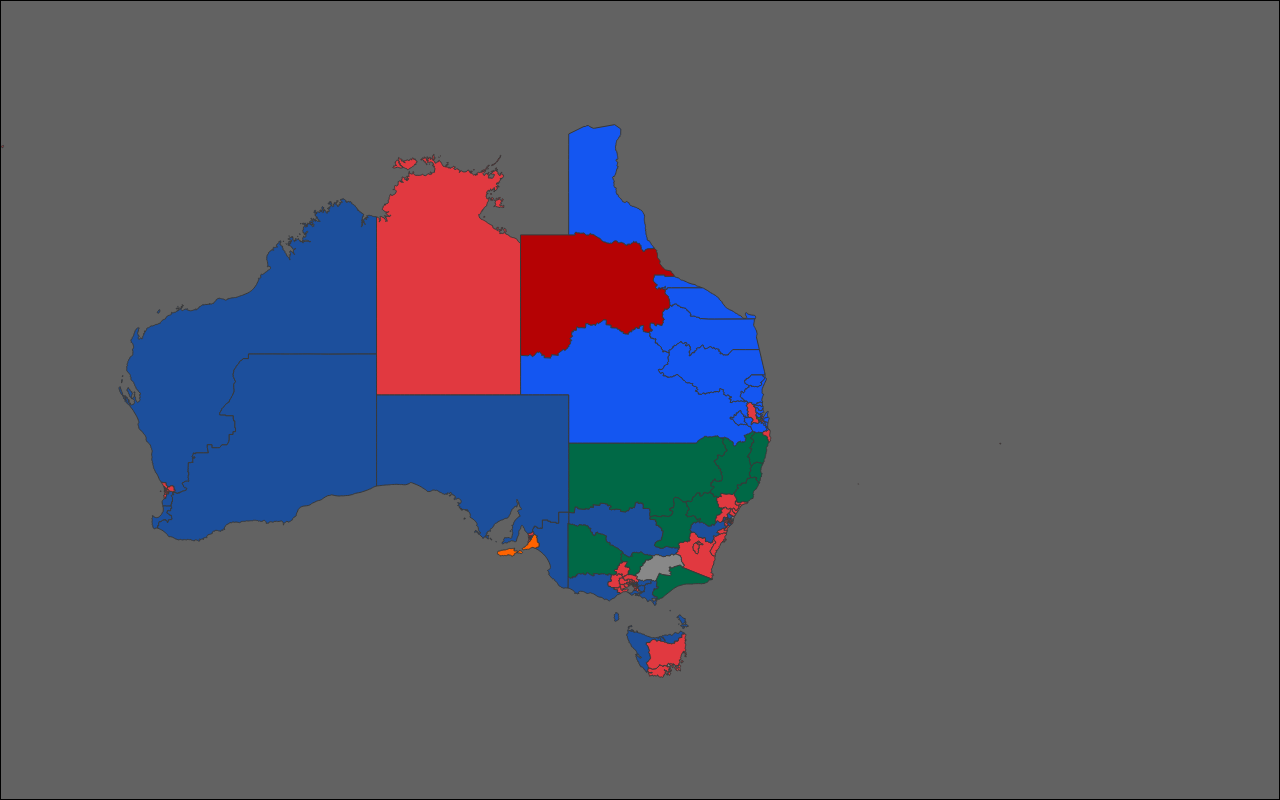
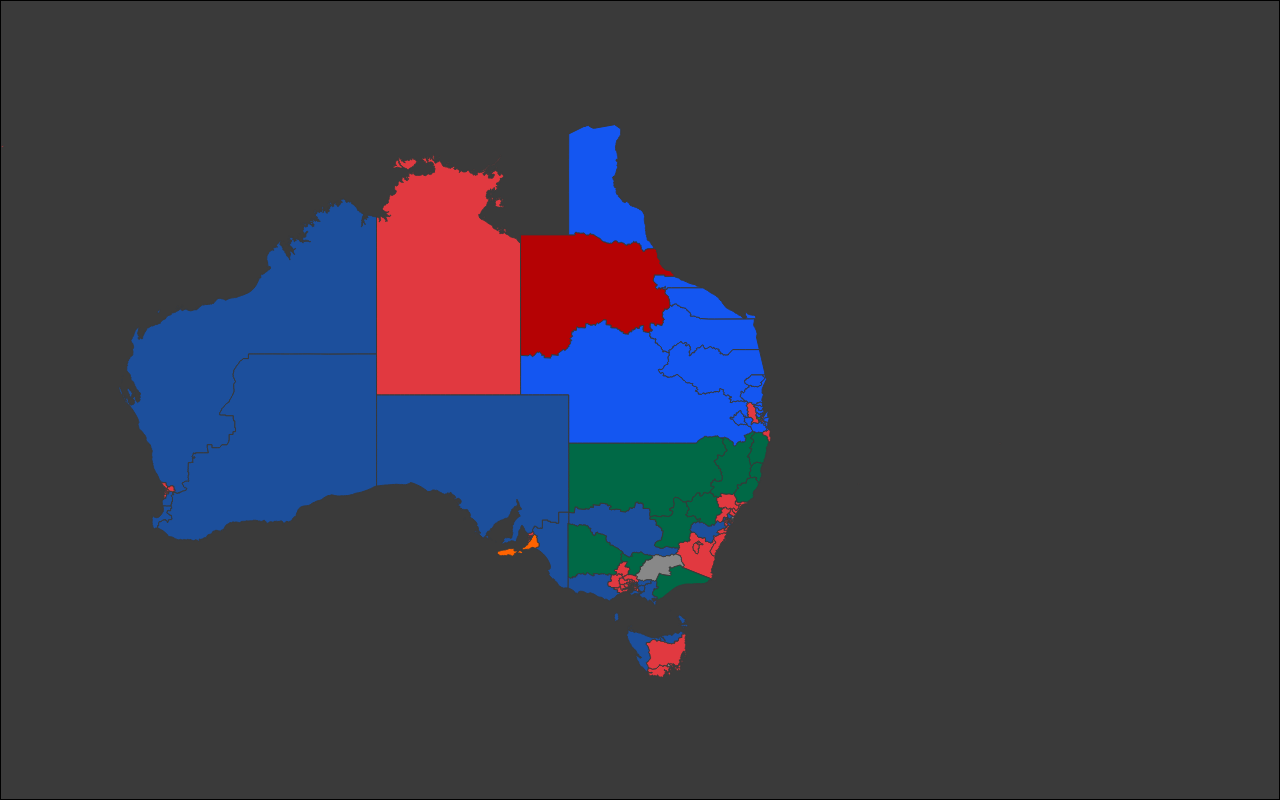
Before and after one commit to mitchell-merry/election-viewer, a Next.js app: page / in a window 1280 px wide. Built offline with nearby package versions, Linux system fonts and the light colour scheme.

Commit message:
darken background a bit more

```diff
--- a/src/app/globals.css
+++ b/src/app/globals.css
@@ -7,7 +7,7 @@
   --background-start-rgb: 214, 219, 220;
   --background-end-rgb: 255, 255, 255;
 
-  --map-back: #626262;
+  --map-back: #3a3a3a;
   --map-border: #000;
   --map-object-stroke: #393939;
 }
```
